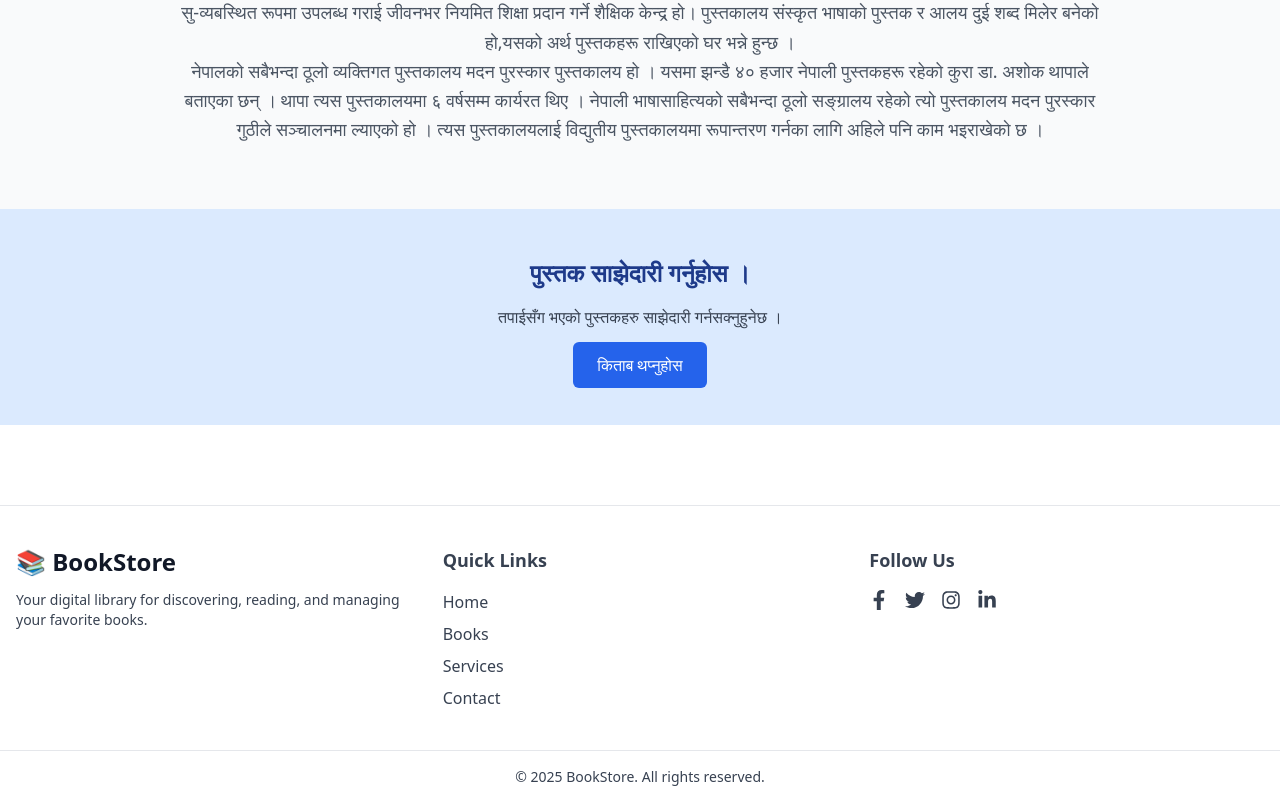
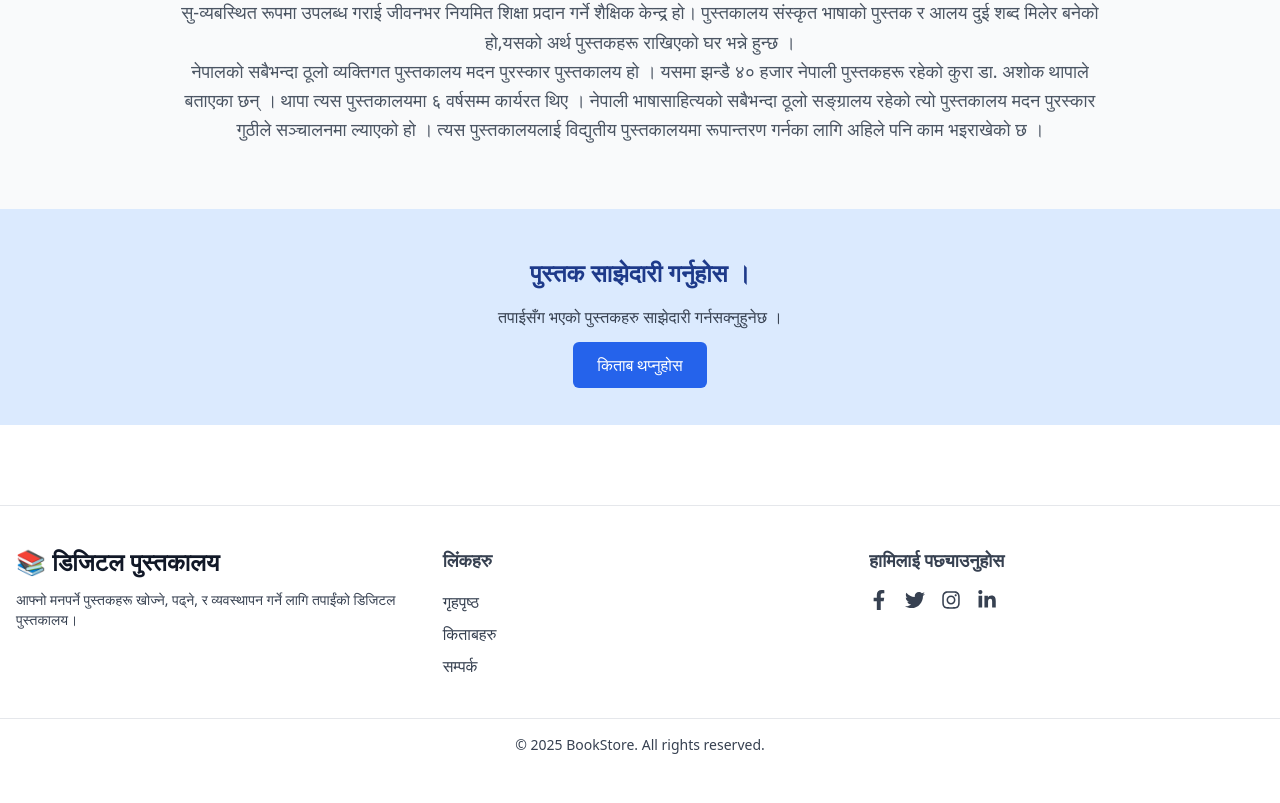
Before and after one commit to janak2019/bookstore_frontend, a React (Vite) app: page / in a window 1280 px wide. Shown: the part 719-1522 px from the top of the page. After the commit the page ends 1490 px from the top, so only its background shows below. Built offline with nearby package versions, Linux system fonts and the light colour scheme.

Commit message:
अरु थप

```diff
--- a/src/component/footer/Footer.jsx
+++ b/src/component/footer/Footer.jsx
@@ -7,26 +7,25 @@ const Footer = () => {
       <div className="max-w-screen-xl mx-auto px-4 py-10 grid grid-cols-1 md:grid-cols-3 gap-8">
         {/* Logo/Info */}
         <div>
-          <h2 className="text-2xl font-bold text-gray-900 dark:text-white mb-3">📚 BookStore</h2>
+          <h2 className="text-2xl font-bold text-gray-900 dark:text-white mb-3">📚 डिजिटल पुस्तकालय</h2>
           <p className="text-sm">
-            Your digital library for discovering, reading, and managing your favorite books.
+            आफ्नो मनपर्ने पुस्तकहरू खोज्ने, पढ्ने, र व्यवस्थापन गर्ने लागि तपाईंको डिजिटल पुस्तकालय।
           </p>
         </div>
 
         {/* Navigation */}
         <div>
-          <h3 className="text-lg font-semibold mb-4">Quick Links</h3>
+          <h3 className="text-lg font-semibold mb-4"> लिंकहरु</h3>
           <ul className="space-y-2">
-            <li><a href="/" className="hover:text-blue-500">Home</a></li>
-            <li><a href="/book-list" className="hover:text-blue-500">Books</a></li>
-            <li><a href="#" className="hover:text-blue-500">Services</a></li>
-            <li><a href="#" className="hover:text-blue-500">Contact</a></li>
+            <li><a href="/" className="hover:text-blue-500">गृहपृष्ठ</a></li>
+            <li><a href="/book-list" className="hover:text-blue-500">किताबहरु</a></li>
+            <li><a href="#" className="hover:text-blue-500">सम्पर्क</a></li>
           </ul>
         </div>
 
         {/* Socials */}
         <div>
-          <h3 className="text-lg font-semibold mb-4">Follow Us</h3>
+          <h3 className="text-lg font-semibold mb-4">हामिलाई पछ्याउनुहोस</h3>
           <div className="flex space-x-4 text-xl">
             <a href="#"><FaFacebookF className="hover:text-blue-600" /></a>
             <a href="#"><FaTwitter className="hover:text-blue-400" /></a>
```
